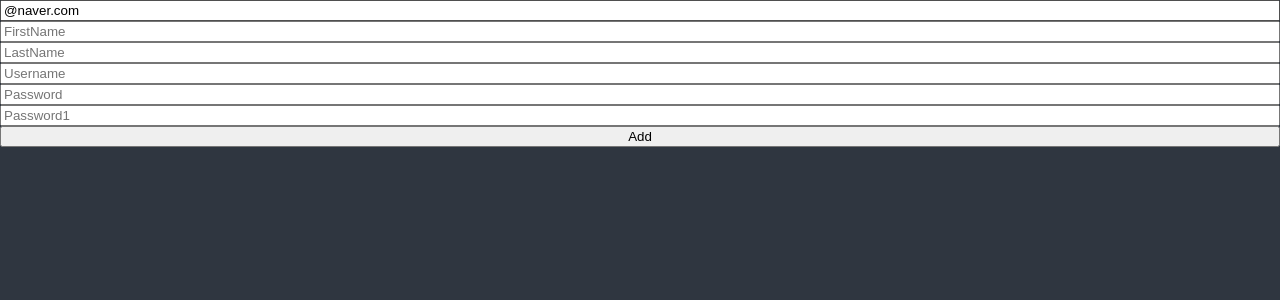
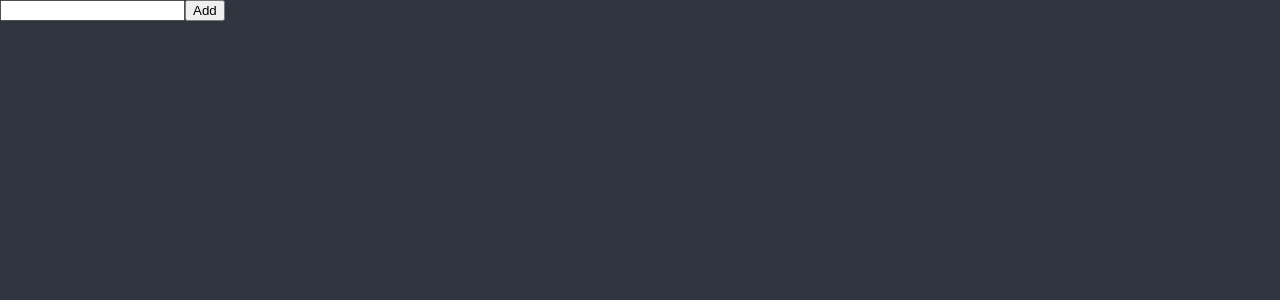
Before and after one commit to Crteas/react-todo-app, a React (Create React App) app: page / in a window 1280 px wide. Shown: the top 300 px of the page. Built offline with nearby package versions, Linux system fonts and the light colour scheme.

Commit message:
Add todoFunction

```diff
--- a/src/components/ToDoList.tsx
+++ b/src/components/ToDoList.tsx
@@ -1,142 +1,48 @@
 import { useForm } from "react-hook-form";
-/* function ToDoList() {
-  const [toDO, setTodo] = useState("");
-  const [value, setValue] = useState("");
-  const [toDoError, setToDoError] = useState("");
-  const onChange = (event: React.FormEvent<HTMLInputElement>) => {
-    const {
-      currentTarget: { value },
-    } = event;
-    setToDoError("");
-    setTodo(value);
+import { atom, useRecoilState } from "recoil";
+interface IFormData {
+  toDo: string;
+}
+interface IToDo {
+  text: string;
+  category: "TO_DO" | "DOING" | "DONE";
+  id: number;
+}
+const toDoState = atom<IToDo[]>({
+  key: "toDo",
+  default: [],
+});
+
+function ToDoList() {
+  //아래 두개를 합친게 위에 useRocilState임
+  const [toDos, setToDos] = useRecoilState(toDoState);
+  // const value = useRecoilValue(toDoState);
+  // const modFn = useSetRecoilState(toDoState);
+  const { register, handleSubmit, setValue } = useForm<IFormData>({});
+  const onValid = ({ toDo }: IFormData) => {
+    console.log("add to Do", toDo);
+    setToDos((oldToDos) => [
+      { text: toDo, id: Date.now(), category: "TO_DO" },
+      ...oldToDos,
+    ]);
+    setValue("toDo", "");
   };
-  const onSubmit = (event: React.FormEvent<HTMLFormElement>) => {
-    event.preventDefault();
-    if (toDO.length < 8) {
-      return setToDoError("To do Should be longer");
-    }
-  };
-
-  const onValueChange = (event: React.FormEvent<HTMLInputElement>) => {
-    const {
-      currentTarget: { value },
-    } = event;
-    setValue(value);
-  };
-
-  const onValueSubmit = (event: React.FormEvent<HTMLFormElement>) => {
-    event.preventDefault();
-    console.log(value);
-  };
+  console.log(toDos);
   return (
     <div>
-      <form onSubmit={onSubmit}>
-        <input onChange={onChange} value={toDO} placeholder="Write a to do" />
+      <form onSubmit={handleSubmit(onValid)}>
+        <input
+          {...register("toDo", {
+            required: "할 일이 비어있습니다.",
+          })}
+        />
         <button>Add</button>
       </form>
-      {toDoError !== "" ? toDoError : null}
-    </div>
-  );
-} */
-
-interface IFormData {
-  errors: {
-    email: {
-      message: string;
-    };
-  };
-  email: string;
-  firstName: string;
-  lastName?: string;
-  userName: string;
-  passWord: string;
-  passWord1: string;
-  extraError?: string;
-}
-
-function ToDoList() {
-  const {
-    register,
-    handleSubmit,
-    formState: { errors },
-    setError,
-  } = useForm<IFormData>({
-    defaultValues: {
-      email: "@naver.com",
-    },
-  });
-  const onValid = (data: IFormData) => {
-    if (data.passWord !== data.passWord1) {
-      setError(
-        "passWord1",
-        { message: "Password are not the same." },
-        { shouldFocus: true }
-      );
-    }
-    //setError("extraError", { message: "Server offline" });
-  };
-
-  return (
-    <div>
-      <form
-        style={{ display: "flex", flexDirection: "column" }}
-        onSubmit={handleSubmit(onValid)}
-      >
-        <input
-          {...register("email", {
-            required: "Email required",
-            pattern: {
-              value: /^[A-Za-z0-9._%+-]+@naver.com/,
-              message: "Only naver.com emails Valid",
-            },
-          })}
-          placeholder="Email"
-        />
-        <span>{errors.email?.message}</span>
-        <input
-          {...register("firstName", {
-            required: "Write here",
-            validate: (value) =>
-              value.includes("pru") ? "no pru allowed" : "yea",
-          })}
-          placeholder="FirstName"
-        />
-        <span>{errors.firstName?.message}</span>
-        <input
-          {...register("lastName", { required: "Write here" })}
-          placeholder="LastName"
-        />
-        <span>{errors.lastName?.message}</span>
-        <input
-          {...register("userName", { required: "Write here", minLength: 10 })}
-          placeholder="Username"
-        />
-        <span>{errors.userName?.message}</span>
-        <input
-          {...register("passWord", {
-            required: "Write here",
-            minLength: {
-              value: 8,
-              message: "too short",
-            },
-          })}
-          placeholder="Password"
-        />
-        <span>{errors.passWord?.message}</span>
-        <input
-          {...register("passWord1", {
-            required: "Password is required",
-            minLength: {
-              value: 5,
-              message: "Your Password is too short",
-            },
-          })}
-          placeholder="Password1"
-        />
-        <span>{errors.passWord1?.message}</span>
-        <button>Add</button>
-        <span>{errors.extraError?.message}</span>
-      </form>
+      <ul>
+        {toDos.map((toDo) => (
+          <li key={toDo.id}>{toDo.text}</li>
+        ))}
+      </ul>
     </div>
   );
 }
```
